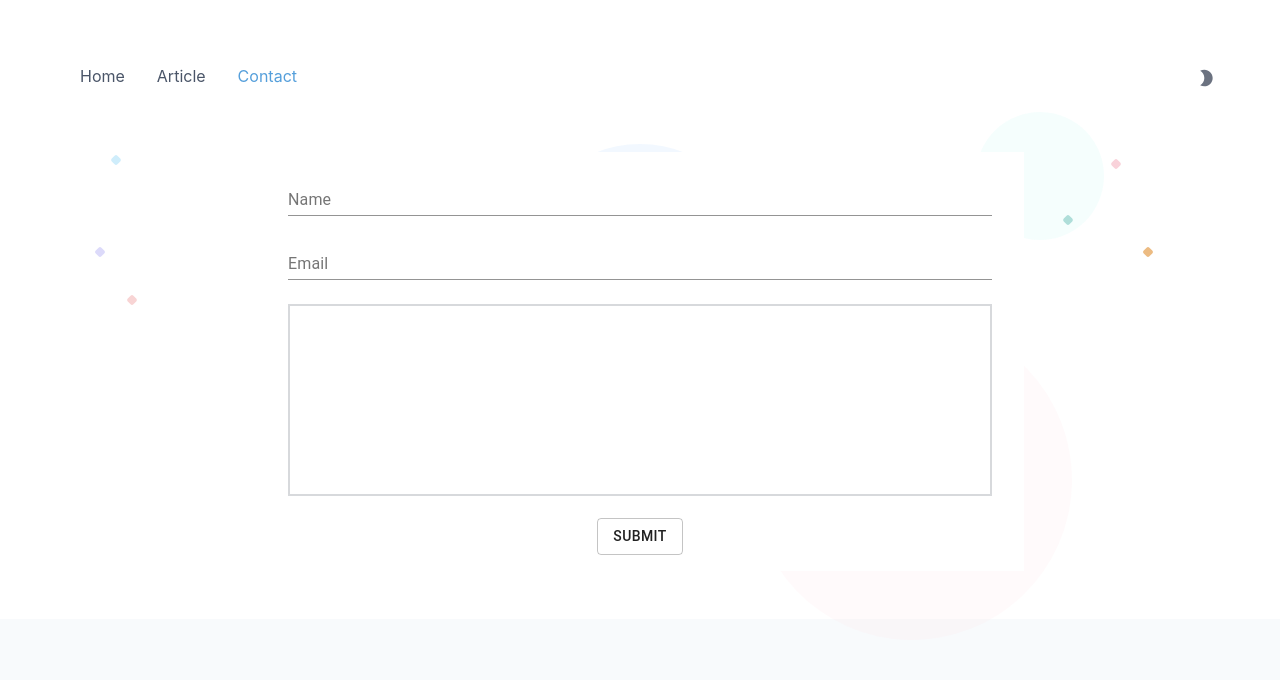
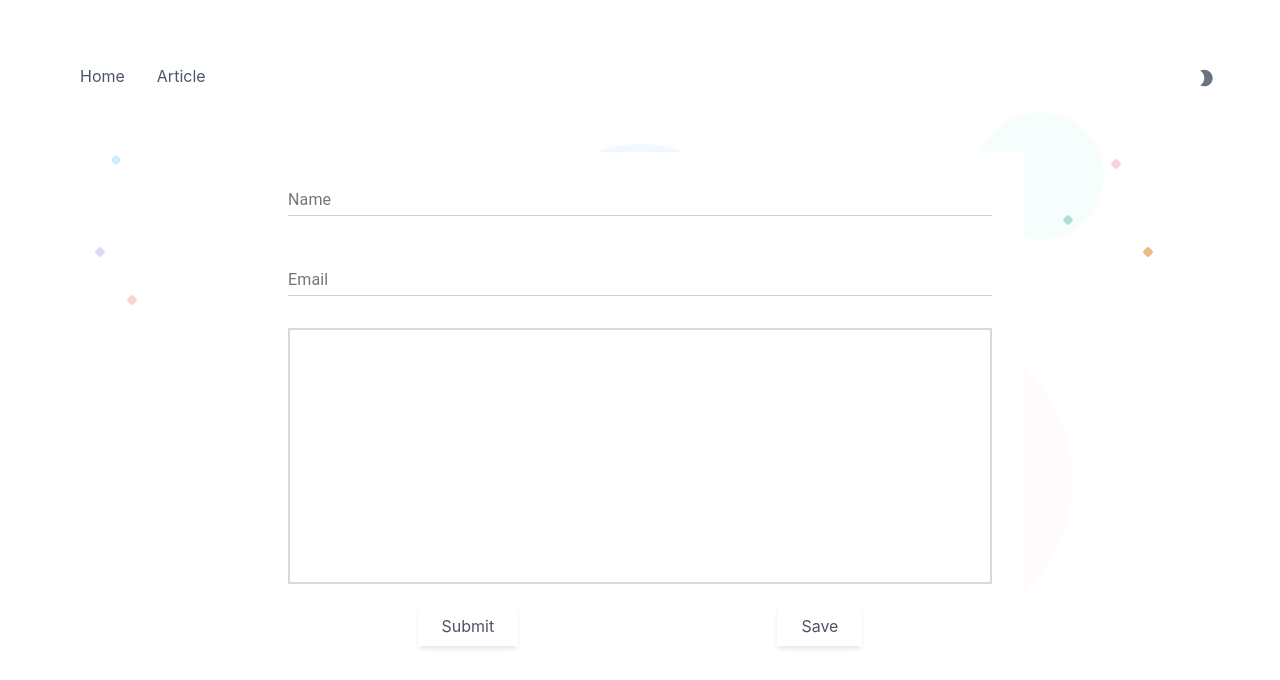
Before and after one commit to reo-yamashita/simple-blog, a Gatsby site: page /contact in a window 1280 px wide. Shown: the top 680 px of the page. Built offline with nearby package versions, Linux system fonts and the light colour scheme; Gatsby itself is replaced by a stand-in of ours; some packages are replaced by stand-ins of ours; a web font is replaced by a local one; what @tailwindcss/typography would draw is missing.

Commit message:
add contact form done!

```diff
--- a/package.json
+++ b/package.json
@@ -53,6 +53,7 @@
     "react-typography": "^0.16.19",
     "redux": "^4.0.5",
     "redux-persist": "^6.0.0",
+    "redux-thunk": "^2.3.0",
     "sass": "^1.32.4",
     "tailwindcss": "^2.0.2",
     "typewriter-effect": "^2.17.0",
--- a/src/components/core/header.jsx
+++ b/src/components/core/header.jsx
@@ -8,13 +8,14 @@ import { themeColorToggle, firstrenderToggle } from "@/store/themeRed"
 const header_list = [
   { name: "Home", link: "/" },
   { name: "Article", link: "/article" },
-  { name: "Contact", link: "/contact" },
+  // { name: "Contact", link: "/contact" },
 ]
 
 const Header = () => {
   const dispatch = useDispatch()
 
   const state = useSelector((state) => state.themeReducer.themeColor)
+
   const isFirstRender = useSelector(
     (state) => state.themeReducer.isFirstRendered
   )
--- a/src/pages/contact.jsx
+++ b/src/pages/contact.jsx
@@ -1,24 +1,61 @@
-import React, { useState } from "react"
+import React from "react"
 import MainLayout from "@layouts/main_layout"
 import Seo from "@components/Seo"
 
 import { useFormik } from "formik"
 import * as yup from "yup"
-import Button from "@material-ui/core/Button"
+
 import TextField from "@material-ui/core/TextField"
 import { MuiThemeProvider, createMuiTheme } from "@material-ui/core/styles"
 
-import { Redirect } from "react-router-dom"
+import { onSave, onSumbit } from "@/store/contactRed"
+import { useDispatch, useSelector } from "react-redux"
 
-const theme = createMuiTheme({
+const theme_dark = createMuiTheme({
+  palette: { error: { main: "#F397A6" } },
+  overrides: {
+    MuiInputLabel: {
+      root: {
+        color: "white",
+        "&$focused": {
+          color: "#E7E7E7",
+        },
+      },
+    },
+    MuiInput: {
+      root: {
+        color: "#DFEEF5",
+      },
+      underline: {
+        "&$error": {
+          color: "white",
+        },
+        "&$focused": {
+          borderBottom: "0px solid #D2E9FE",
+        },
+        "&&&&:before": {
+          borderBottom: "1px solid #D2E9FE",
+        },
+        "&&&&:after": {
+          borderBottom: "1px solid #91ACF9",
+        },
+      },
+    },
+  },
+})
+
+const theme_light = createMuiTheme({
   overrides: {
     MuiInput: {
       underline: {
+        "&$focused": {
+          borderBottom: "0",
+        },
+        "&&&&:before": {
+          borderBottom: "1px solid #CCD0D7",
+        },
         "&&&&:after": {
-          borderBottom: "1px solid rgba(0, 0, 0, 0.42)",
-        },
-        "&&&&:hover:before": {
-          borderBottom: "1px solid rgba(0, 0, 0, 0.42)",
+          borderBottom: "1px solid #414347",
         },
       },
     },
@@ -26,7 +63,10 @@ const theme = createMuiTheme({
 })
 
 const validationSchema = yup.object({
-  name: yup.string("Enter your name").required("Password is required"),
+  name: yup
+    .string("Enter your name")
+    .max(30, "Name should be of minimum 30 characters length")
+    .required("Name is required"),
   email: yup
     .string("Enter your email")
     .email("Enter a valid email")
@@ -34,28 +74,42 @@ const validationSchema = yup.object({
 })
 
 const Contact = () => {
-  const [status, setStatus] = useState(false)
+  const dispatch = useDispatch()
+
+  const details = useSelector((state) => state.contactReducer.details)
+  const saveSuccess = useSelector((state) => state.contactReducer.isSaved)
+  const submitSuccess = useSelector((state) => state.contactReducer.isSubmitted)
+
+  const theme = useSelector((state) => state.themeReducer.themeColor[0])
 
   const formik = useFormik({
     enableReinitialize: true,
     initialValues: {
-      name: "",
-      email: "",
-      content: "",
+      name: details.name,
+      email: details.email,
+      content: details.content,
     },
     validationSchema: validationSchema,
     onSubmit: (values, { setSubmitting, resetForm }) => {
-      setStatus(true)
       resetForm()
+      dispatch(onSumbit())
     },
   })
 
-  if (status) return <Redirect to="/" />
   return (
     <MainLayout>
       <Seo />
       <div className="pt-8 pb-12">
-        <div className="max-w-screen-md mx-auto px-8 py-4 bg-white ">
+        <div className="max-w-screen-md mx-auto px-8 py-4 bg-white dark:bg-bluegray-800 text-white relative dark-transition">
+          {saveSuccess && (
+            <div
+              className="absolute right-0 top-0 rounded-sm px-6 py-3 shadow-md bg-opacity-80 text-gray-700
+            dark:bg-bluegray-700 dark:text-gray-100"
+            >
+              <p>Saved</p>
+            </div>
+          )}
+          {!submitSuccess ? (
             <form
               name="contact"
               method="POST"
@@ -64,8 +118,10 @@ const Contact = () => {
               onSubmit={formik.handleSubmit}
             >
               <input type="hidden" name="form-name" value="contact" />
-            <MuiThemeProvider theme={theme}>
-              <div className="mb-4">
+              <MuiThemeProvider
+                theme={theme === "light" ? theme_light : theme_dark}
+              >
+                <div className="mb-8">
                   <TextField
                     fullWidth
                     id="name"
@@ -77,9 +133,8 @@ const Contact = () => {
                     helperText={formik.touched.name && formik.errors.name}
                   />
                 </div>
-              <div className="mb-6">
+                <div className="mb-8">
                   <TextField
-                  className="hover:"
                     fullWidth
                     placeholder="near_closer@closer.com"
                     id="email"
@@ -92,7 +147,7 @@ const Contact = () => {
                   />
                 </div>
                 <textarea
-                className="focus:outline-none px-2 py-1 resize-none w-full h-48 border-2 border-gray-700 border-opacity-20"
+                  className="outline-none focus:outline-none px-3 py-2 resize-none w-full h-64 border-2 border-gray-700 border-opacity-20 dark:bg-bluegray-600 dark-transition text-bluegray-800 dark:text-bluegray-100"
                   required
                   as="textarea"
                   label="Content"
@@ -101,21 +156,37 @@ const Contact = () => {
                   value={formik.values.content}
                   onChange={formik.handleChange}
                 />
-              <div className="mt-4 text-center">
-                {status === "SUCCESS" ? (
-                  <p>Thanks!</p>
-                ) : (
-                  <Button
+                <div className="mt-4 flex justify-around">
+                  <button
+                    type="submit"
                     variant="outlined"
-                    type="submit"
-                    className="select-none  focus:outline-none"
+                    disabled={saveSuccess}
+                    className="transition-colors select-none focus:outline-none px-6 py-2
+                    shadow-md text-gray-800 opacity-80 hover:opacity-60 dark:text-gray-50 dark:shadow-md dark:hover:opacity-75 dark:bg-bluegray-700 dark-transition"
                   >
                     Submit
-                  </Button>
-                )}
+                  </button>
+
+                  <button
+                    type="button"
+                    variant="outlined"
+                    disabled={saveSuccess}
+                    className="transition-colors select-none focus:outline-none px-6 py-2
+                    shadow-md text-gray-800 opacity-80 hover:opacity-60 dark:text-gray-50 dark:shadow-md dark:hover:opacity-75 dark:bg-bluegray-700 dark-transition"
+                    onClick={() => dispatch(onSave(formik.values))}
+                  >
+                    Save
+                  </button>
                 </div>
               </MuiThemeProvider>
             </form>
+          ) : (
+            <div className="flex justify-center items-center h-56 text-lg">
+              <p className="text-primary tracking-wider">
+                Thanks for sending !!
+              </p>
+            </div>
+          )}
         </div>
       </div>
     </MainLayout>
--- a/src/pages/index.jsx
+++ b/src/pages/index.jsx
@@ -1,6 +1,7 @@
 import React from "react"
 import { useStaticQuery, graphql } from "gatsby"
 import Img from "gatsby-image"
+
 import MainLayout from "@layouts/main_layout"
 import Seo from "@components/Seo"
 import useWriter from "../hooks/useWriter"
@@ -49,7 +50,7 @@ export default function Home() {
         <section className="pt-24 pb-8 md:pb-28 relative">
           <div className="max-w-3xl mx-auto">
             <div
-              className={`flex flex-col items-center justify-between sm:flex-row rounded-3x`}
+              className={`flex flex-col items-center justify-between sm:flex-row rounded-3xl`}
             >
               <div
                 className={`select-none w-60 h-full overflow-hidden smd:mx-4 rounded-full dark:bg-gray-500 dark-transition`}
--- /dev/null
+++ b/src/store/contactRed.js
@@ -0,0 +1,74 @@
+const initialState = {
+  details: {
+    name: "",
+    email: "",
+    content: "",
+  },
+  isSaved: false,
+  isSubmitted: false,
+}
+
+export const contactReducer = (state = initialState, action) => {
+  switch (action.type) {
+    case "SAVE_DETAILS":
+      console.log(`Contact form is now Saved.`)
+      return {
+        ...state,
+        details: action.details,
+        isSaved: action.isSaved,
+      }
+    case "SUBMIT_DETAILS":
+      console.log(`Contact form is now Submitted.`)
+      return {
+        ...state,
+        details: action.details,
+        isSubmitted: action.isSubmitted,
+      }
+    default:
+      return state
+  }
+}
+
+export const onSave = (details) => {
+  return (dispatch) => {
+    dispatch({
+      type: "SAVE_DETAILS",
+      details,
+      isSaved: true,
+    })
+
+    setTimeout(() => {
+      dispatch({
+        type: "SAVE_DETAILS",
+        details,
+        isSaved: false,
+      })
+    }, 5000)
+  }
+}
+
+export const onSumbit = () => {
+  return (dispatch) => {
+    dispatch({
+      type: "SUBMIT_DETAILS",
+      details: {
+        name: "",
+        email: "",
+        content: "",
+      },
+      isSubmitted: true,
+    })
+
+    setTimeout(() => {
+      dispatch({
+        type: "SUBMIT_DETAILS",
+        details: {
+          name: "",
+          email: "",
+          content: "",
+        },
+        isSubmitted: false,
+      })
+    }, 5000)
+  }
+}
--- a/src/store/createStore.js
+++ b/src/store/createStore.js
@@ -1,9 +1,6 @@
-import {
-  createStore,
-  // applyMiddleware,
-  compose,
-} from "redux"
+import { createStore, applyMiddleware, compose } from "redux"
 import { persistReducer, persistStore } from "redux-persist"
+import thunk from "redux-thunk"
 import storage from "redux-persist/lib/storage"
 //import storageSession from "redux-persist/lib/storage/session"
 import rootReducer from "./rootRed"
@@ -19,7 +16,10 @@ const persistConfig = {
 
 const persistedReducer = persistReducer(persistConfig, rootReducer)
 
-export const store = createStore(persistedReducer, composeEnhancers())
+export const store = createStore(
+  persistedReducer,
+  composeEnhancers(applyMiddleware(thunk))
+)
 export const persistor = persistStore(store)
 
 // export const store = createStore(
--- a/src/store/rootRed.js
+++ b/src/store/rootRed.js
@@ -4,6 +4,7 @@ import storage from "redux-persist/lib/storage"
 
 import { writerReducer } from "./writerRed"
 import { themeReducer } from "./themeRed.js"
+import { contactReducer } from "./contactRed"
 
 const themePersistConfig = {
   key: "theme_firstRender",
@@ -14,6 +15,7 @@ const themePersistConfig = {
 const rootRed = combineReducers({
   writerReducer,
   themeReducer: persistReducer(themePersistConfig, themeReducer),
+  contactReducer,
 })
 
 export default rootRed
```
Also changed, not shown: src/components/core/footer.jsx (+8 -5 lines). Lines whose indentation alone changed are shown as unchanged.
